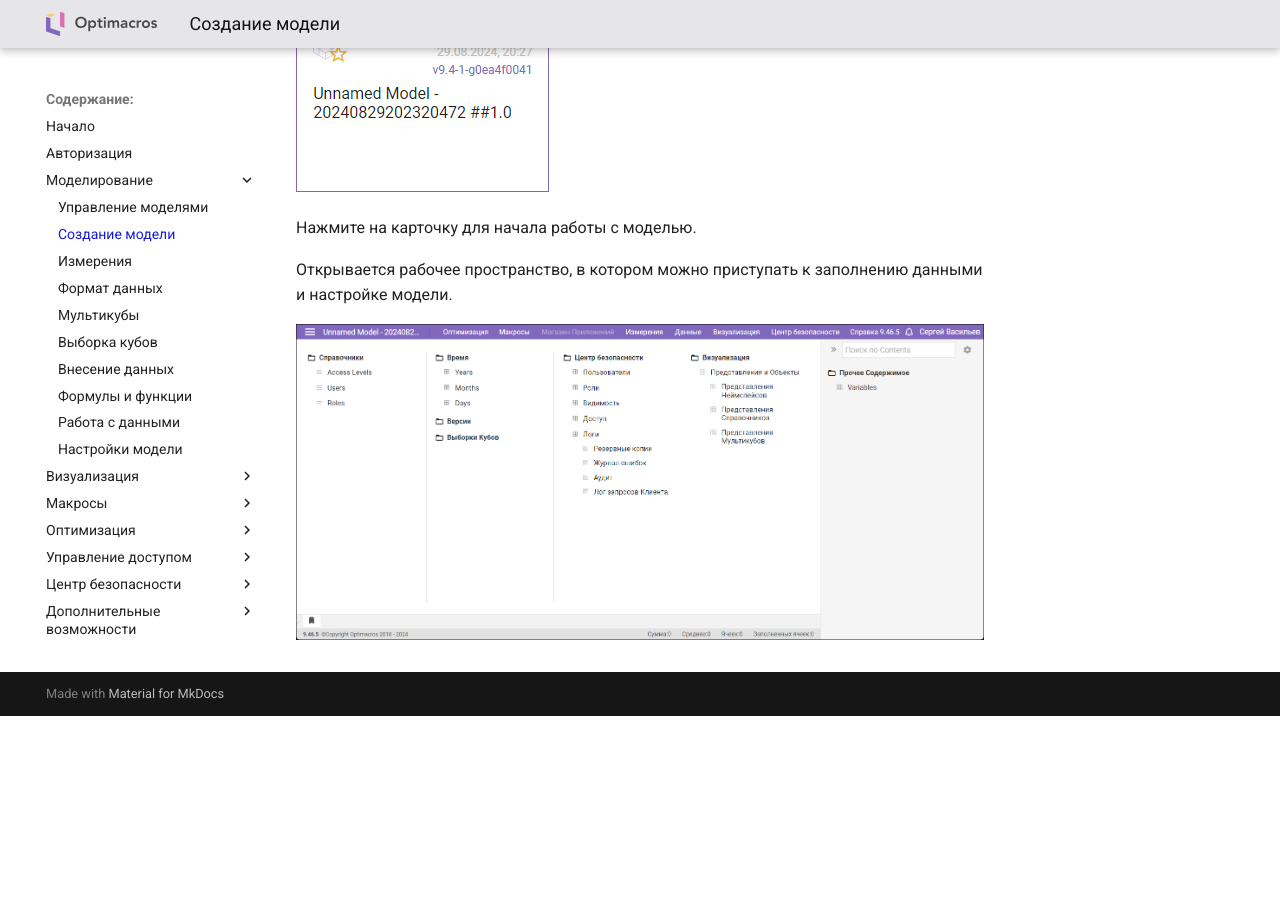
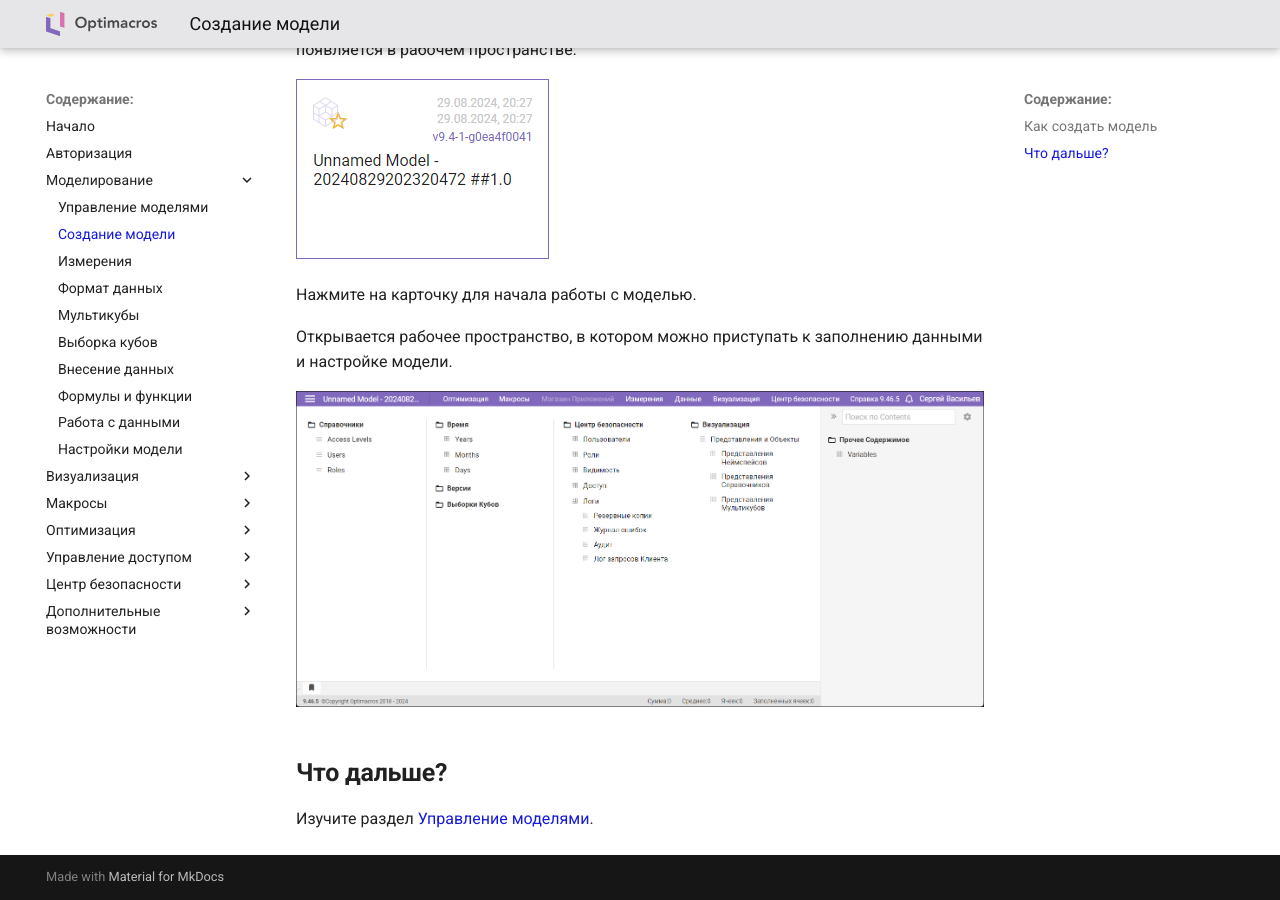
Before and after one commit to BVZAITSEV/optimacros-modeler-guide, an MkDocs documentation site: the page built from docs/model/model-creation.md, in a window 1280 px wide and 900 px high, scrolled down 896 px. Built offline with MkDocs 1.6.1 and Material for MkDocs 9.7.7, drawn with Linux system fonts in a browser that asks for light colours; before the commit the page ends 1612 px from its top, so only the background shows below that.

Commit message:
whats next

```diff
--- a/docs/model/model-creation.md
+++ b/docs/model/model-creation.md
@@ -3,7 +3,10 @@ uid: 'model-creation'
 title: 'Создание модели'
 pdf: true
 ---
+[](){#model-creation}
 # Создание модели
+
+## Как создать модель
 
 Чтобы создать новую модель, необходимо щёлкнуть правой кнопкой мыши по свободному месту на странице рабочего пространства и выбрать в меню **Создать OLAP модель**:
 
@@ -24,3 +27,7 @@ pdf: true
 Открывается рабочее пространство, в котором можно приступать к заполнению данными и настройке модели.
 
 ![Рабочее пространство новой модели](../images/model-creation-working-space-new.png)
+
+## Что дальше?
+
+Изучите раздел [Управление моделями][model-control].
```
Also changed, not shown: docs/auth.md (+6 -0 lines), docs/model/model-control.md (+5 -0 lines).
